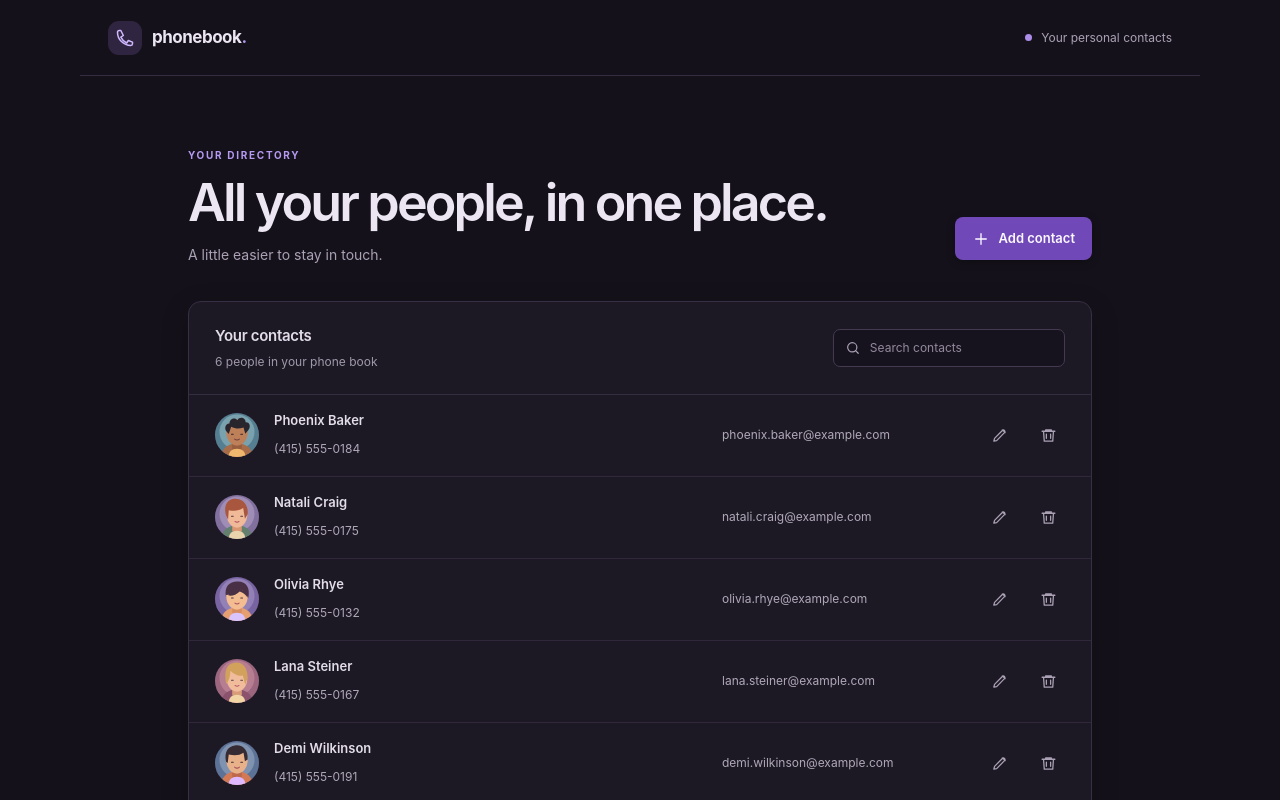
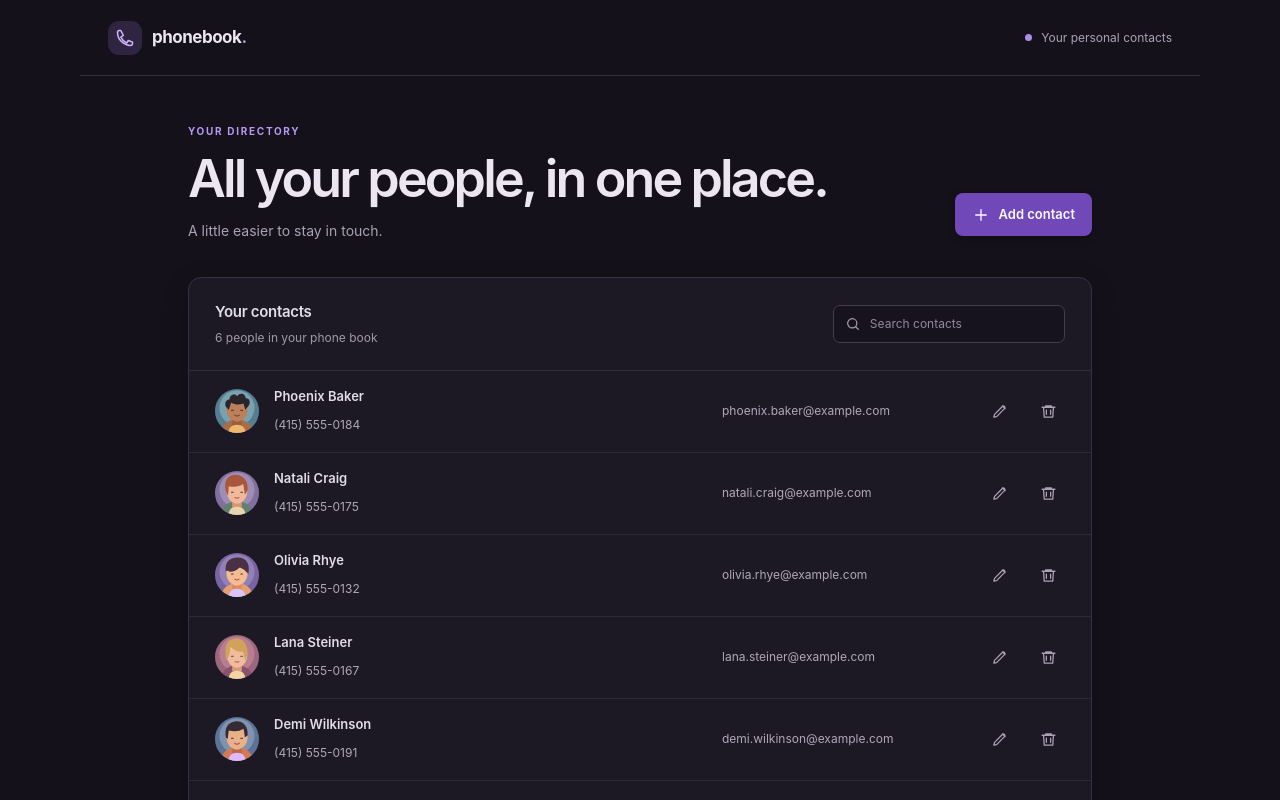
Before and after one commit to fcortesnila/phone-book, a React (Vite) app: page / in a window 1280 px wide. Shown: the top 800 px of the page. Built offline with nearby package versions, Linux system fonts and the light colour scheme.

Commit message:
update: remove space at the top

```diff
--- a/src/index.css
+++ b/src/index.css
@@ -26,6 +26,7 @@ button:focus-visible, a:focus-visible, input:focus-visible { outline: 3px solid
 .topbar-note { display: flex; align-items: center; gap: 9px; color: #aaa1b5; font-size: 12px; }
 .status-dot { display: inline-block; flex: 0 0 auto; width: 7px; height: 7px; border-radius: 50%; background: #ac8de8; }
 .directory-page, .form-page { max-width: 960px; margin: 0 auto; padding: 72px 28px 56px; }
+.directory-page { padding-top: 48px; }
 .welcome-row { display: flex; align-items: flex-end; justify-content: space-between; gap: 32px; margin-bottom: 36px; }
 .eyebrow { margin: 0 0 12px; color: #b69af2; font-size: 10px; font-weight: 700; letter-spacing: .17em; }
 h1 { margin: 0; color: #ebe6f2; font-size: clamp(38px, 5vw, 52px); line-height: 1.08; letter-spacing: -.055em; font-weight: 600; }
```
